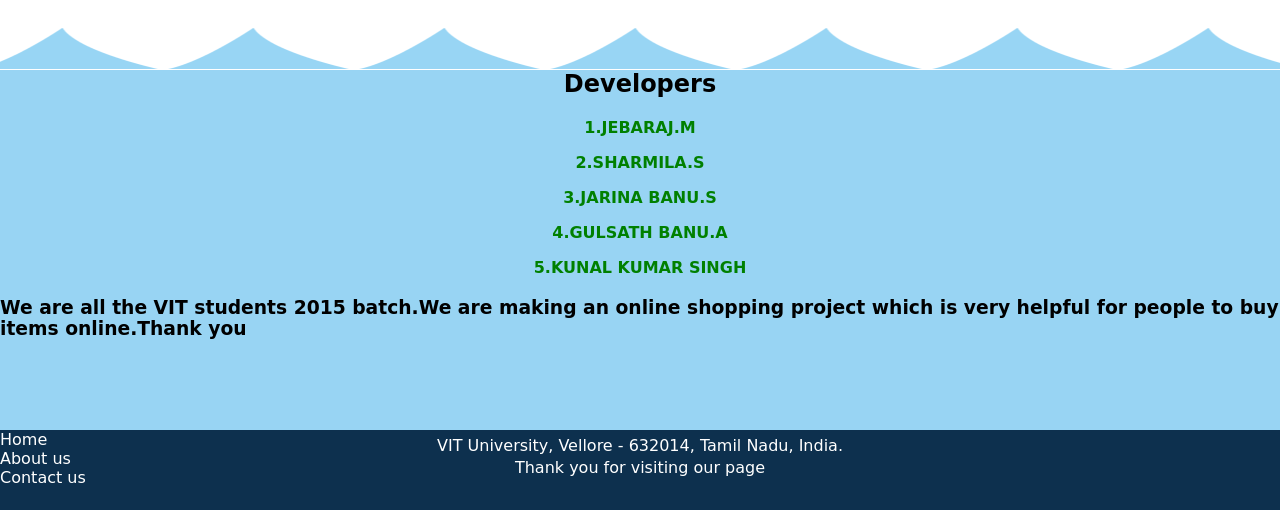
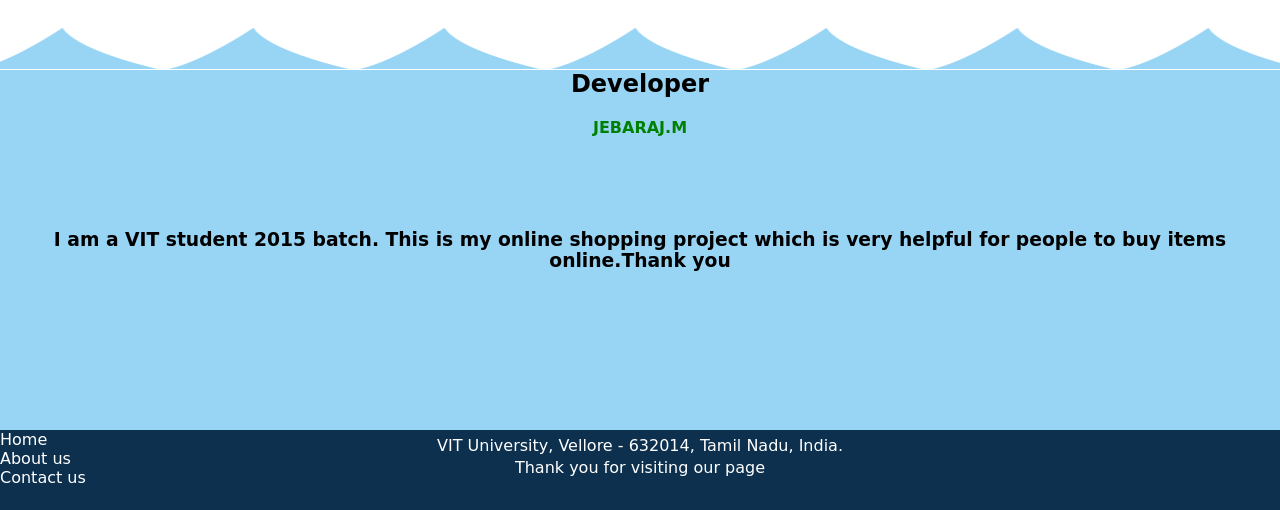
Before and after one commit to Jeba1140/Online-Shopping-System, a website: page PROJECT1/public/about2.html in a window 1280 px wide. Shown: the part 296-806 px from the top of the page. Drawn offline with Linux system fonts and the light colour scheme.

Commit message:
Online Shopping System

```diff
--- a/PROJECT1/public/about2.html
+++ b/PROJECT1/public/about2.html
@@ -222,20 +222,16 @@ header{
 	<h1 id="h1">About us</h1>
 </header>
 <div style="background-color:#98d4f3;height:45%;width:100%;margin-top:-1.5%">
-   <h2 style="text-align:center">Developers<h2>
+   <h2 style="text-align:center">Developer<h2>
 <font size=3 color="green">
     <p id="person1"></p>
   <script>
 var text = '{"Name":"JEBARAJ.M"}';
 var obj = JSON.parse(text);
-document.getElementById("person1").innerHTML ="1."+obj.Name;
+document.getElementById("person1").innerHTML =obj.Name;
   </script>
-<p>2.SHARMILA.S</p>
-<p>3.JARINA BANU.S</p>
-<p>4.GULSATH BANU.A</p>
-<p>5.KUNAL KUMAR SINGH</p>
-</font>
-<h3>We are all the VIT students 2015 batch.We are making an online shopping project which is very helpful for people to buy items online.Thank you</h3>
+</font><br><br>
+<h3><center> I am a VIT student 2015 batch. This is my online shopping project which is very helpful for people to buy items online.Thank you</center></h3>
  </div>
  <div style="width:100%;height:10%;background-color:#0D304E;overflow:hidden">
 <a href="intex.html">Home</a><br>
```
Also changed, not shown: PROJECT1/public/about3.html (+6 -6 lines).
